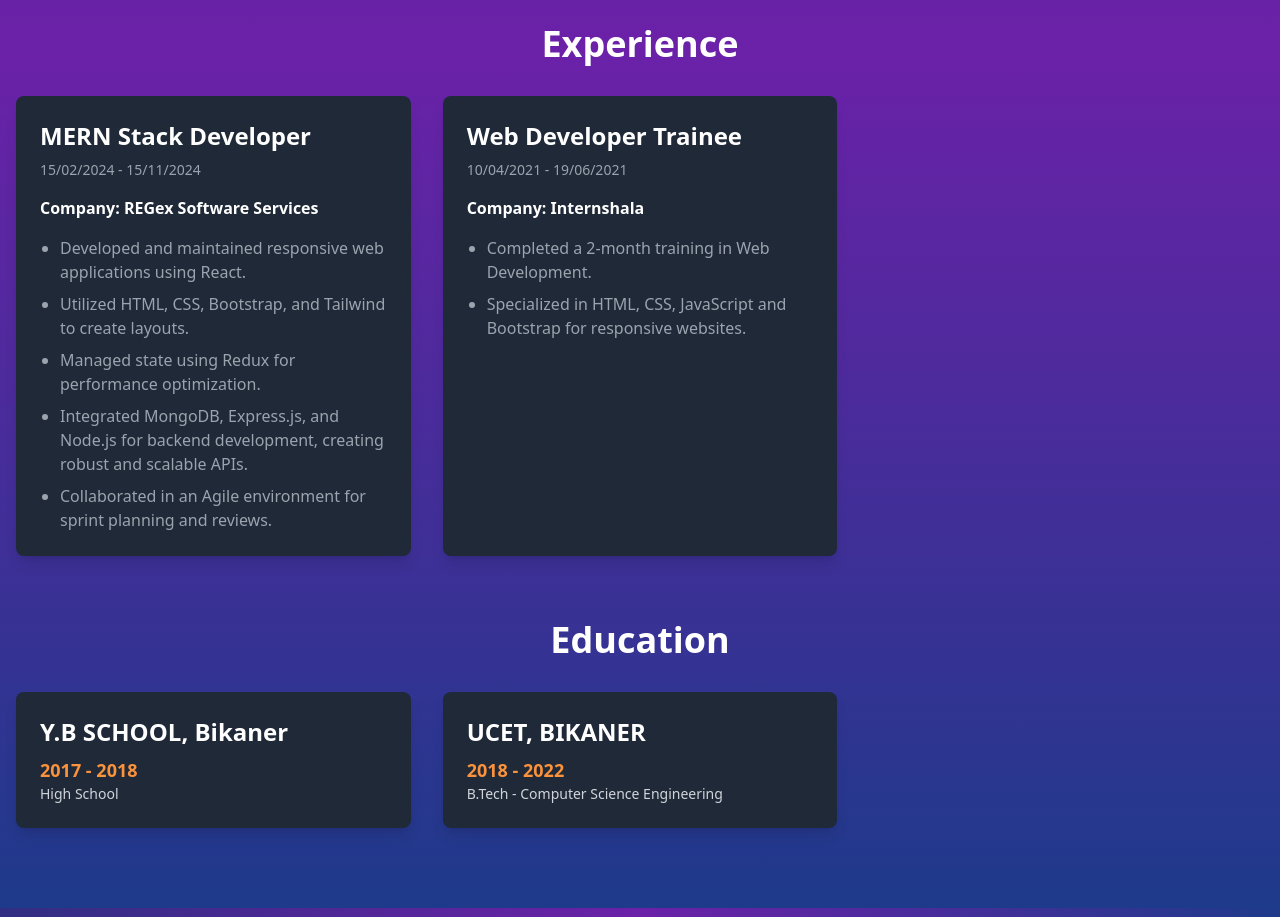
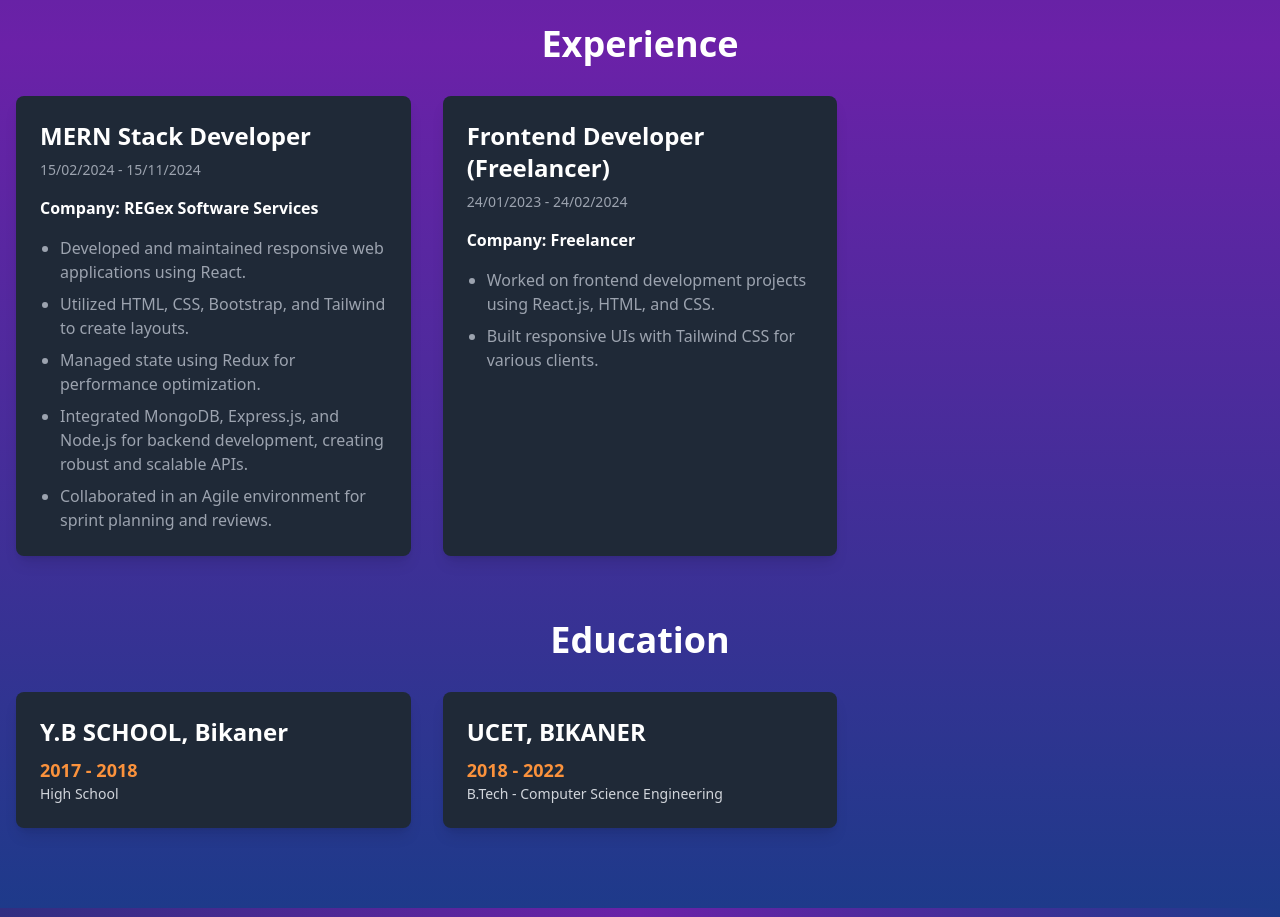
Before and after one commit to KUNALLATTA29/resume-app, a React (Vite) app: page /about in a window 1280 px wide. Shown: the part 880-1797 px from the top of the page. Built offline with nearby package versions, Linux system fonts and the light colour scheme.

Commit message:
Update About.jsx

```diff
--- a/src/Components/About/About.jsx
+++ b/src/Components/About/About.jsx
@@ -136,24 +136,24 @@ export default function About() {
                 'Collaborated in an Agile environment for sprint planning and reviews.',
               ],
             },
+            {
+              title: 'Frontend Developer (Freelancer)',
+              date: '24/01/2023 - 24/02/2024',
+              company: 'Freelancer',
+              tasks: [
+                'Worked on frontend development projects using React.js, HTML, and CSS.',
+                'Built responsive UIs with Tailwind CSS for various clients.',
+              ],
+            },
             // {
-            //   title: 'Frontend Developer (Freelancer)',
-            //   date: '24/01/2023 - 24/01/2024',
-            //   company: 'Freelancer',
+            //   title: 'Web Developer Trainee',
+            //   date: '10/04/2021 - 19/06/2021',
+            //   company: 'Internshala',
             //   tasks: [
-            //     'Worked on frontend development projects using React.js, HTML, and CSS.',
-            //     'Built responsive UIs with Tailwind CSS for various clients.',
+            //     'Completed a 2-month training in Web Development.',
+            //     'Specialized in HTML, CSS, JavaScript and Bootstrap for responsive websites.',
             //   ],
             // },
-            {
-              title: 'Web Developer Trainee',
-              date: '10/04/2021 - 19/06/2021',
-              company: 'Internshala',
-              tasks: [
-                'Completed a 2-month training in Web Development.',
-                'Specialized in HTML, CSS, JavaScript and Bootstrap for responsive websites.',
-              ],
-            },
           ].map((exp, index) => (
             <div key={index} className="bg-gray-800 p-6 rounded-lg shadow-lg hover:shadow-xl transform hover:scale-105 transition">
               <h3 className="text-2xl font-semibold mb-2">{exp.title}</h3>
```
